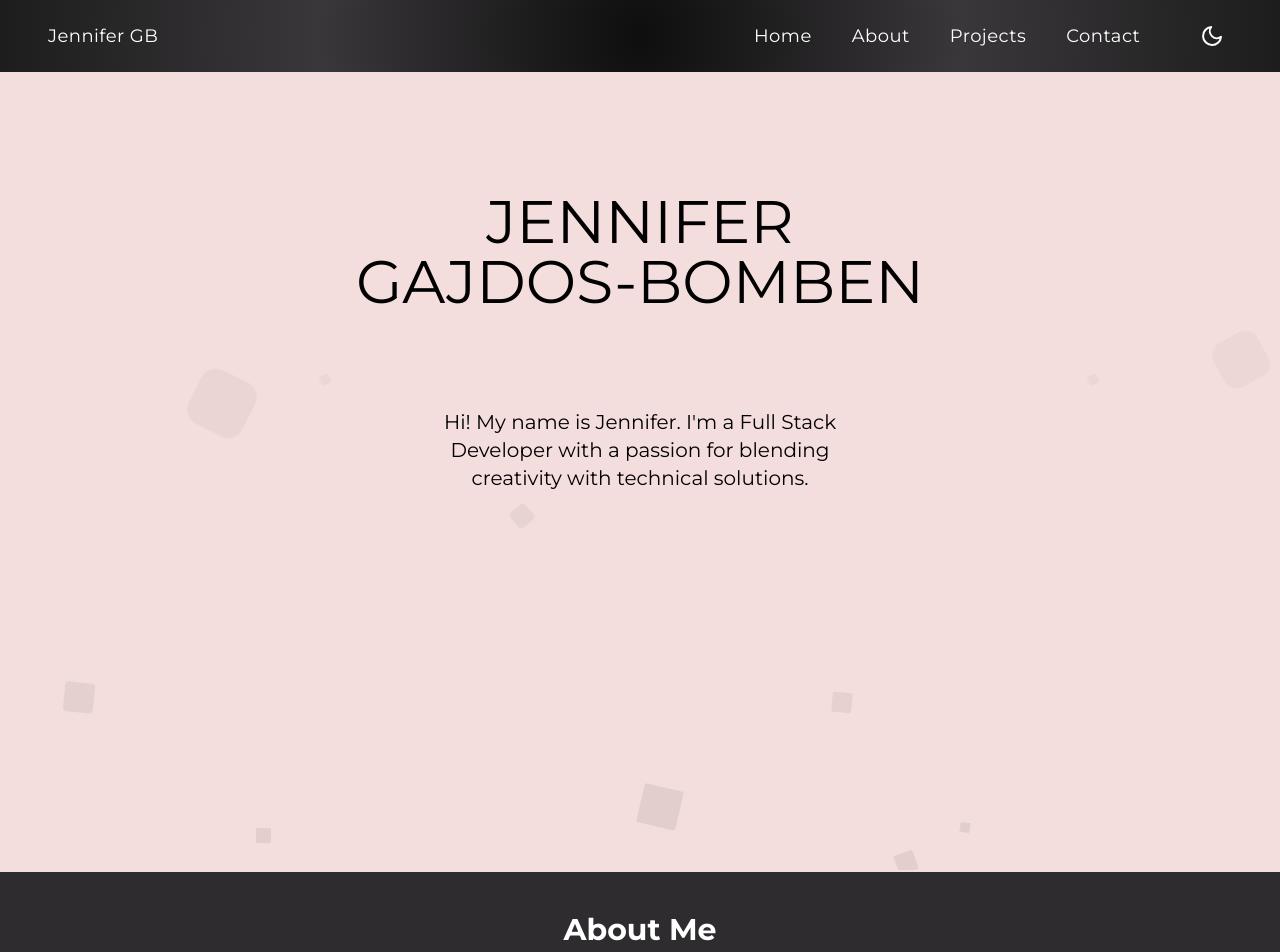
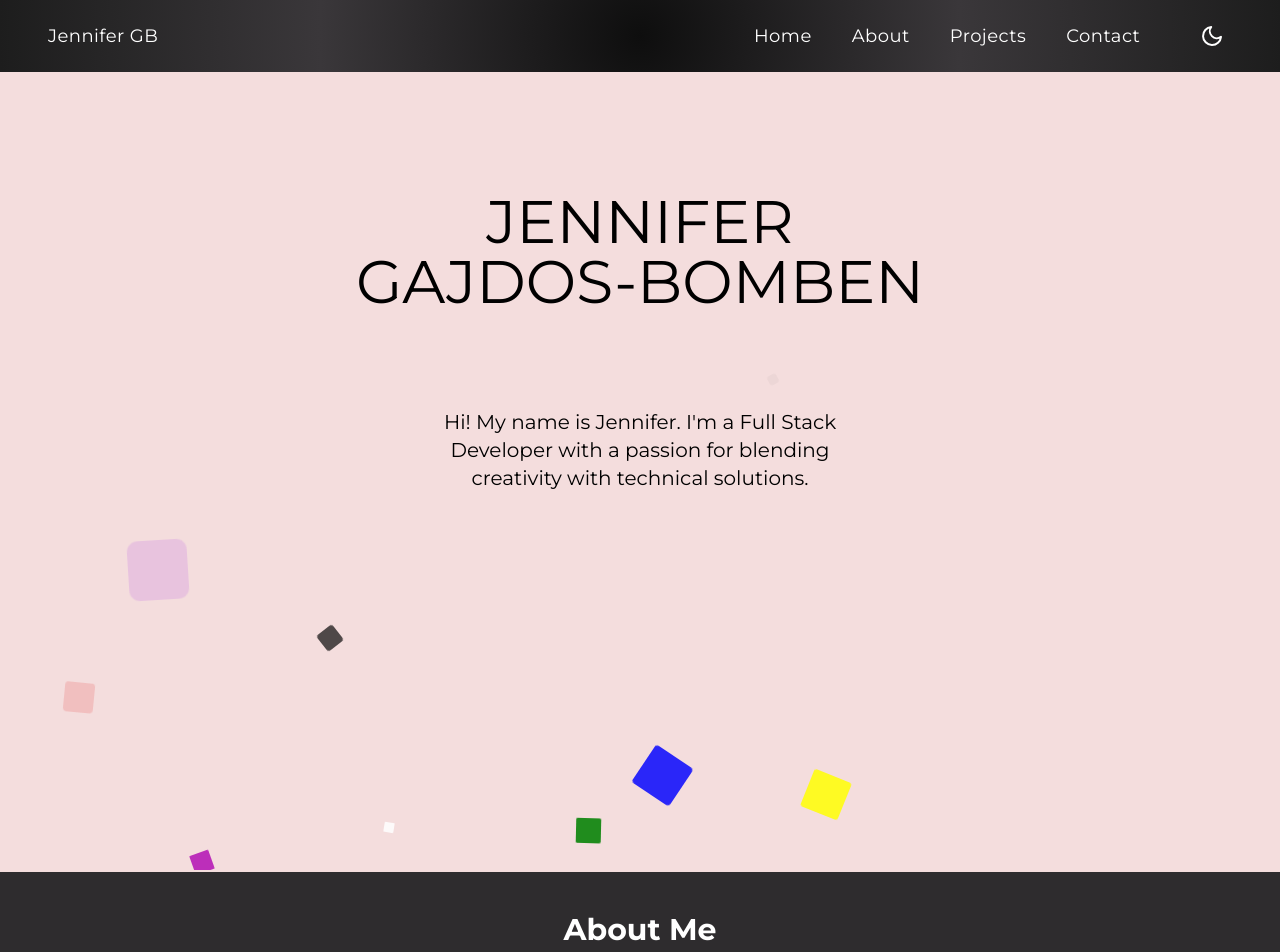
Before and after one commit to jgajdosbomben/portfolio, a React (Vite) app: page / in a window 1280 px wide. Shown: the top 952 px of the page. Built offline with nearby package versions, Linux system fonts and the light colour scheme.

Commit message:
Changed animation duration and delay

```diff
--- a/src/index.css
+++ b/src/index.css
@@ -62,104 +62,118 @@ body {
     width: 30px;
     height: 30px;
     animation-delay: 0s;
+    background: rgba(229, 17, 17, 0.2);
   }
 
   .circles div:nth-child(2) {
-    left: 15%;
+    left: 10%;
     width: 60px;
     height: 60px;
-    animation-delay: 0s;
+    animation-delay: 2s;
     animation-duration: 12s;
+    background: rgba(148, 17, 229, 0.2);
   }
 
   .circles div:nth-child(3) {
-    left: 70%;
+    left: 15%;
     width: 20px;
     height: 20px;
     animation-delay: 4s;
+    background: rgb(182, 26, 182);
   }
 
   .circles div:nth-child(4) {
-    left: 40%;
+    left: 20%;
     width: 50px;
     height: 50px;
     animation-delay: 18s;
+    background: blue;
   }
 
   .circles div:nth-child(5) {
-    left: 65%;
+    left: 25%;
     width: 20px;
     height: 20px;
     animation-delay: 0s;
+    animation-duration: 20s;
+    background: black;
   }
 
   .circles div:nth-child(6) {
-    left: 75%;
+    left: 30%;
     width: 10px;
     height: 10px;
     animation-delay: 3s;
+    background: white;
   }
 
   .circles div:nth-child(7) {
-    left: 35%;
-    width: 10px;
-    height: 10px;
+    left: 33%;
+    width: 50px;
+    height: 50px;
     animation-delay: 7s;
+    background: rgb(225, 69, 12);
   }
 
   .circles div:nth-child(8) {
-    left: 25%;
+    left: 38%;
     width: 25px;
     height: 25px;
-    animation-delay: 15s;
+    animation-delay: 10s;
     animation-duration: 45s;
+    background: rgb(112, 170, 197);
   }
 
   .circles div:nth-child(9) {
-    left: 20%;
-    width: 15px;
-    height: 15px;
+    left: 45%;
+    width: 25px;
+    height: 25px;
     animation-delay: 2s;
     animation-duration: 35s;
+    background: green;
   }
 
   .circles div:nth-child(10) {
-    left: 95%;
-    width: 50px;
-    height: 50px;
-    animation-delay: 0s;
-    animation-duration: 11s;
+    left: 50%;
+    width: 45px;
+    height: 45px;
+    animation-delay: 3s;
+    animation-duration: 20s;
+    background: blue;
   }
 
   .circles div:nth-child(11) {
-    left: 25%;
-    width: 10px;
-    height: 10px;
-    animation-delay: 0s;
-    animation-duration: 11s;
+    left: 55%;
+    width: 15px;
+    height: 15px;
+    animation-delay: 6s;
+    animation-duration: 15s;
+    background: orange;
   }
 
   .circles div:nth-child(12) {
-    left: 85%;
+    left: 60%;
     width: 10px;
     height: 10px;
     animation-delay: 0s;
     animation-duration: 11s;
   }
   .circles div:nth-child(13) {
-    left: 50%;
+    left: 63%;
     width: 40px;
     height: 40px;
-    animation-delay: 0s;
-    animation-duration: 45s;
+    animation-delay: 1s;
+    animation-duration: 35s;
+    background: yellow;
   }
 
   .circles div:nth-child(14) {
-    left: 70%;
+    left: 72%;
     width: 60px;
     height: 60px;
-    animation-delay: 5s;
+    animation-delay: 8s;
     animation-duration: 15s;
+    background: turquoise;
   }
 
   .circles div:nth-child(14) {
@@ -170,18 +184,36 @@ body {
     animation-duration: 35s;
   }
   .circles div:nth-child(15) {
-    left: 40%;
+    left: 80%;
     width: 20px;
     height: 20px;
-    animation-delay: 2s;
+    animation-delay: 10s;
     animation-duration: 10s;
+    background: crimson;
   }
   .circles div:nth-child(16) {
-    left: 45%;
+    left: 85%;
     width: 35px;
     height: 35px;
     animation-delay: 3s;
     animation-duration: 10s;
+    background: rgb(152, 16, 75);
+  }
+  .circles div:nth-child(17) {
+    left: 90%;
+    width: 65px;
+    height: 65px;
+    animation-delay: 10s;
+    animation-duration: 25s;
+    background: blue;
+  }
+  .circles div:nth-child(18) {
+    left: 95%;
+    width: 35px;
+    height: 35px;
+    animation-delay: 1s;
+    animation-duration: 10s;
+    background: purple;
   }
 
 }
```
